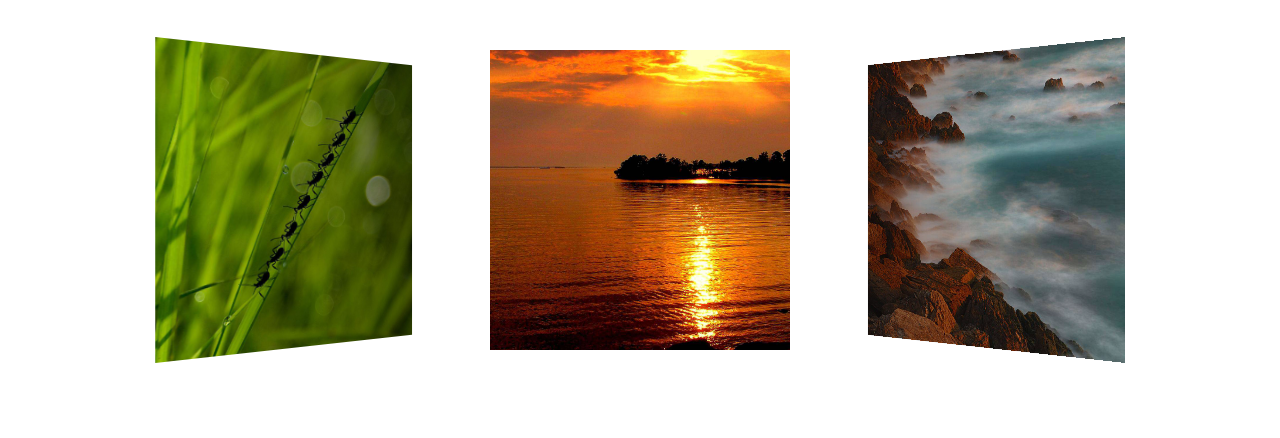
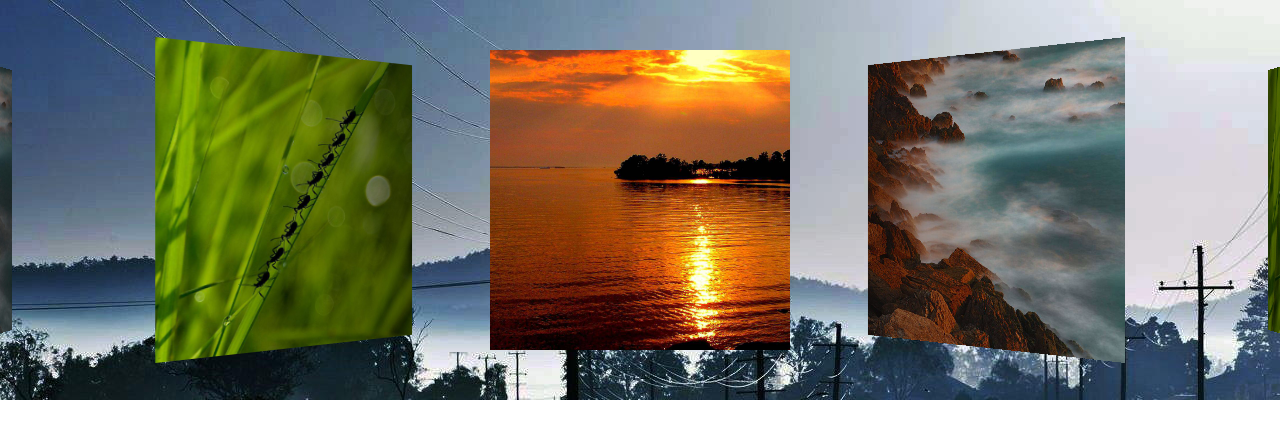
Before and after one commit to stvnsh/tourism-webpage, a plain HTML site: page index.html in a window 1280 px wide. Drawn offline with Linux system fonts and the light colour scheme.

Commit message:
调整背景宽度与图片

```diff
--- /dev/null
+++ b/css/index/index.css
@@ -0,0 +1,18 @@
+.container{
+	max-width: 100%;
+	margin: 0px;
+	padding: 0px;
+	background-image: url(../../images/index/tourism-main.jpg);
+}
+
+.swiper-container {
+	width: 100%;
+	padding-top: 50px;
+	padding-bottom: 50px;
+}
+	.swiper-slide {
+	background-position: center;
+	background-size: cover;
+	width: 300px;
+	height: 300px;
+}
--- a/index.html
+++ b/index.html
@@ -5,29 +5,18 @@
 		<title>index</title>
 		<link rel="stylesheet" href="common/css/bootstrap-4.3.1/bootstrap.min.css" />
 		<link rel="stylesheet" href="common/css/swiper/swiper.min.css" />
-		<style>
-		    .swiper-container {
-		      width: 100%;
-		      padding-top: 50px;
-		      padding-bottom: 50px;
-		    }
-		    .swiper-slide {
-		      background-position: center;
-		      background-size: cover;
-		      width: 300px;
-		      height: 300px;
-
-		    }
-		</style>
+		<link rel="stylesheet" href="css/index/index.css" />
 	</head>
 	<body>
 		<div class="container">
 			<div class="row">
-				<div class="swiper-container">
-				    <div class="swiper-wrapper">
-						<div class="swiper-slide" style="background-image:url(images/index/mainpic-1.jpg)"></div>
-						<div class="swiper-slide" style="background-image:url(images/index/mainpic-2.jpg)"></div>
-						<div class="swiper-slide" style="background-image:url(images/index/mainpic-3.jpg)"></div>
+				<div class="col-md-12 col-lg-12">
+					<div class="swiper-container">
+						<div class="swiper-wrapper">
+							<div class="swiper-slide" style="background-image:url(images/index/mainpic-1.jpg)"></div>
+							<div class="swiper-slide" style="background-image:url(images/index/mainpic-2.jpg)"></div>
+							<div class="swiper-slide" style="background-image:url(images/index/mainpic-3.jpg)"></div>
+						</div>
 					</div>
 				</div>
 			</div>
@@ -51,9 +40,6 @@
 	        modifier: 1,
 	        slideShadows : true,
 	      },
-	      /*pagination: {
-	        el: '.swiper-pagination',
-	      },*/
 	    });
 	</script>
 </html>
```
Also changed, not shown: images/index/tourism-main.jpg (added).
